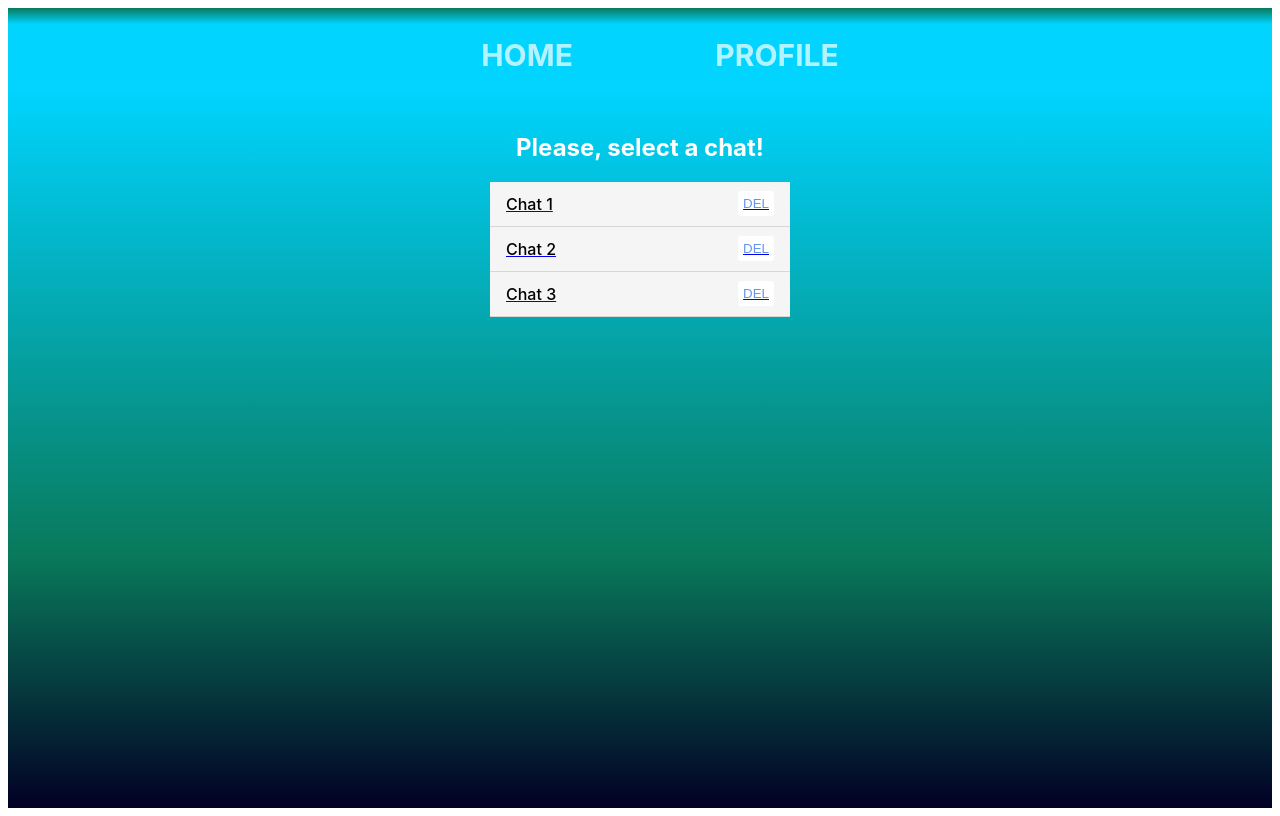
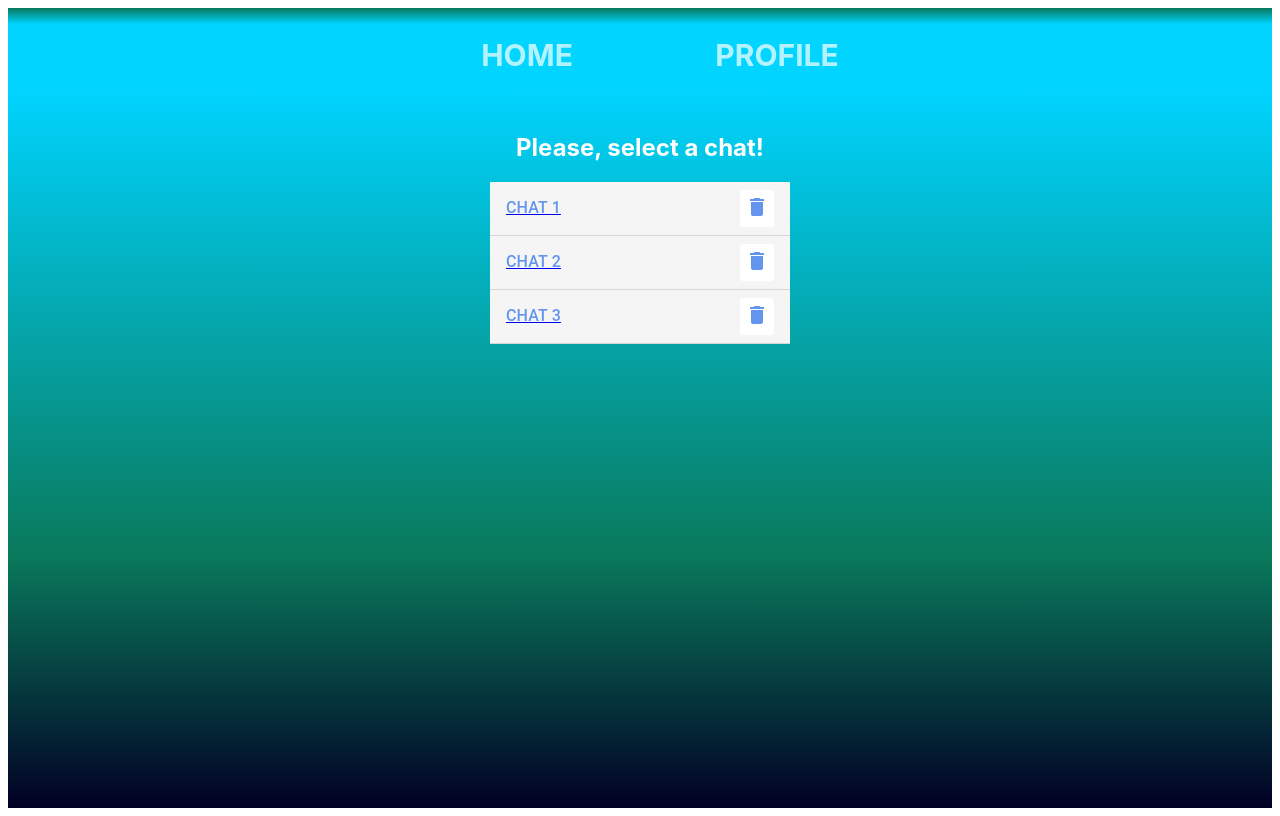
Before and after one commit to alex-kndb/Chat, a React (Create React App) app: page /nochat in a window 1280 px wide. Built offline with nearby package versions, Linux system fonts and the light colour scheme; the HTML template or start-up script is replaced by a standard one.

Commit message:
hw_6 - create new branch

```diff
--- a/src/components/ChatList/ChatList.js
+++ b/src/components/ChatList/ChatList.js
@@ -2,6 +2,7 @@ import React from 'react';
 import { Link } from 'react-router-dom';
 import { makeStyles } from '@material-ui/styles';
 import { List, ListItem, ListItemText } from '@material-ui/core';
+import DeleteIcon from '@material-ui/icons/Delete';
 import './ChatList.css';
 
 const useStyles = makeStyles({
@@ -9,22 +10,17 @@ const useStyles = makeStyles({
         color: 'cornflowerblue',
         backgroundColor: 'whitesmoke',
         width: 300,
-        fontSize: 16,
-        fontWeight: 500,
-    },
-    del: {
-        color: 'cornflowerblue',
     },
     li: {
         '&:hover': {
-            boxShadow: '0 0 5px 1px rgba(100, 149, 237, 0.5)',
             backgroundColor: 'white',
         },
     },
     text: {
-        color: 'black',
+        color: 'cornflowerblue',
         fontSize: 16,
-        fontWeight: 500
+        fontWeight: 500,
+        textTransform: 'uppercase',
     },
 });
 
@@ -33,12 +29,27 @@ export const ChatList = ({ chats, removeChat }) => {
     const classes = useStyles();
 
     return (
-        <List classes={{ root: classes.root }} disablePadding={true}>
+        <List component="nav" classes={{ root: classes.root }} disablePadding={true}>
             {Object.values(chats).map((chat) => (
-                <Link className="link" key={chat.id} to={`/home/${chat.id}`}>
-                    <ListItem className={classes.li} divider={true}>
-                        <ListItemText disableTypography={true} classes={{ root: classes.text }}>{chat.name}</ListItemText>
-                        <button className="btn" edge="end" aria-label="delete" onClick={removeChat} id={chat.id}>DEL</button>
+                <Link
+                    className="link"
+                    key={chat.id}
+                    to={`/home/${chat.id}`}>
+                    <ListItem
+                        className={classes.li}
+                        divider={true}>
+                        <ListItemText
+                            classes={{ primary: classes.text }}
+                            primary={chat.name}>
+                        </ListItemText>
+                        <button
+                            className="btn"
+                            edge="end"
+                            aria-label="delete"
+                            onClick={removeChat}
+                            id={chat.id}>
+                            <DeleteIcon />
+                        </button>
                     </ListItem>
                 </Link>
             ))}
```
